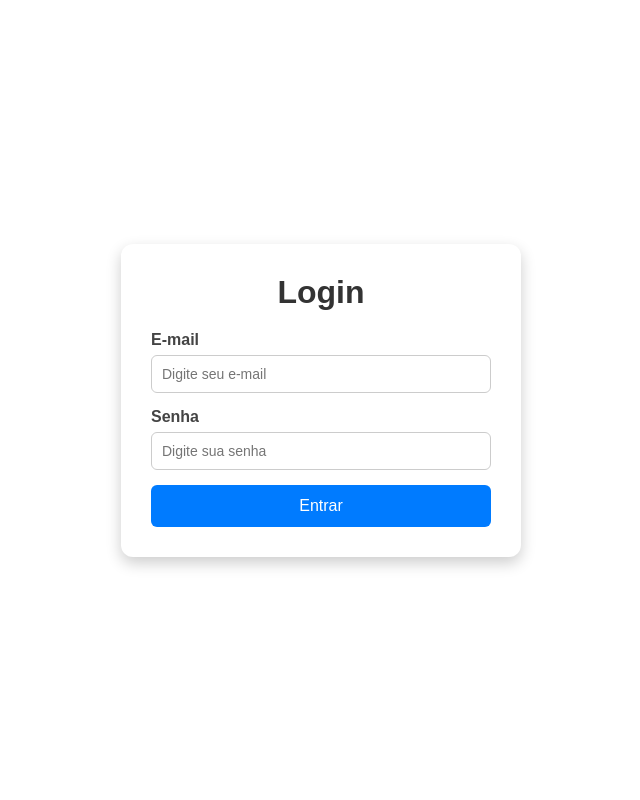
After one commit to MiguelNunesc/SELOEDU-Desenvolvimento-Web, a Flask app: template templates/auth/login.html in a window 1280 px wide. The commit adds this page. Shown: the whole page, without its empty margins (319-959 px from the left). Run offline with Flask 3, Linux system fonts and the light colour scheme; the template is opened without the code that fills it, so the values that code supplies are empty.

Commit message:
página de login

```diff
--- /dev/null
+++ b/static/login.css
@@ -0,0 +1,65 @@
+/* Reset básico */
+* {
+  margin: 0;
+  padding: 0;
+  box-sizing: border-box;
+  font-family: Arial, Helvetica, sans-serif;
+}
+
+body {
+  height: 100vh;
+  display: flex;
+  justify-content: center;
+  align-items: center;
+}
+
+.login-container {
+  background: #fff;
+  padding: 30px;
+  border-radius: 12px;
+  width: 100%;
+  max-width: 400px;
+  box-shadow: 0 6px 15px rgba(0,0,0,0.2);
+  text-align: center;
+}
+
+.login-container h1 {
+  margin-bottom: 20px;
+  color: #333;
+}
+
+.form-group {
+  margin-bottom: 15px;
+  text-align: left;
+}
+
+.form-group label {
+  display: block;
+  margin-bottom: 6px;
+  font-weight: bold;
+  color: #444;
+}
+
+.form-group input {
+  width: 100%;
+  padding: 10px;
+  border: 1px solid #ccc;
+  border-radius: 6px;
+  font-size: 14px;
+}
+
+button {
+  width: 100%;
+  padding: 12px;
+  background: #007bff;
+  border: none;
+  border-radius: 6px;
+  color: white;
+  font-size: 16px;
+  cursor: pointer;
+  transition: 0.3s ease;
+}
+
+button:hover {
+  background: #0056b3;
+}
--- a/templates/index.html
+++ b/templates/auth/home.html
@@ -4,7 +4,7 @@
 <head>
     <meta charset="UTF-8">
     <meta name="viewport" content="width=device-width, initial-scale=1.0">
-    <link rel="stylesheet" href="../style/custom.css">
+    <link rel="stylesheet" href="/static/custom.css">
     <title>Página do Usuário</title>
 </head>
 
@@ -13,7 +13,7 @@
         <h2>Bem vindo ao SELOEDU</h2>
         <p id="p1">Seu gerenciador de aplicações e treinamentos</p>
         <p id="p2">Faça login para acessar o painel</p>
-        <a class="btn" href="/users">Entrar</a>
+        <a class="btn" href="login.html">Entrar</a>
     </div>
 </body>
 
--- /dev/null
+++ b/templates/auth/login.html
@@ -0,0 +1,30 @@
+<!doctype html>
+<html lang="pt-br">
+
+<head>
+    <meta charset="UTF-8">
+    <meta name="viewport" content="width=device-width, initial-scale=1.0">
+    <title>Login</title>
+    <link rel="stylesheet" href="/static/login.css">
+</head>
+
+<body>
+    <div class="login-container">
+        <h1>Login</h1>
+        <form action="home.html" method="get">
+            <div class="form-group">
+                <label for="email">E-mail</label>
+                <input type="email" id="email" name="email" placeholder="Digite seu e-mail" required>
+            </div>
+
+            <div class="form-group">
+                <label for="password">Senha</label>
+                <input type="password" id="password" name="password" placeholder="Digite sua senha" required>
+            </div>
+
+            <button type="submit">Entrar</button>
+        </form>
+    </div>
+</body>
+
+</html>
```
Also changed, not shown: static/custom.css (renamed from style/custom.css), templates/auth/users.html (renamed from templates/users.html).
